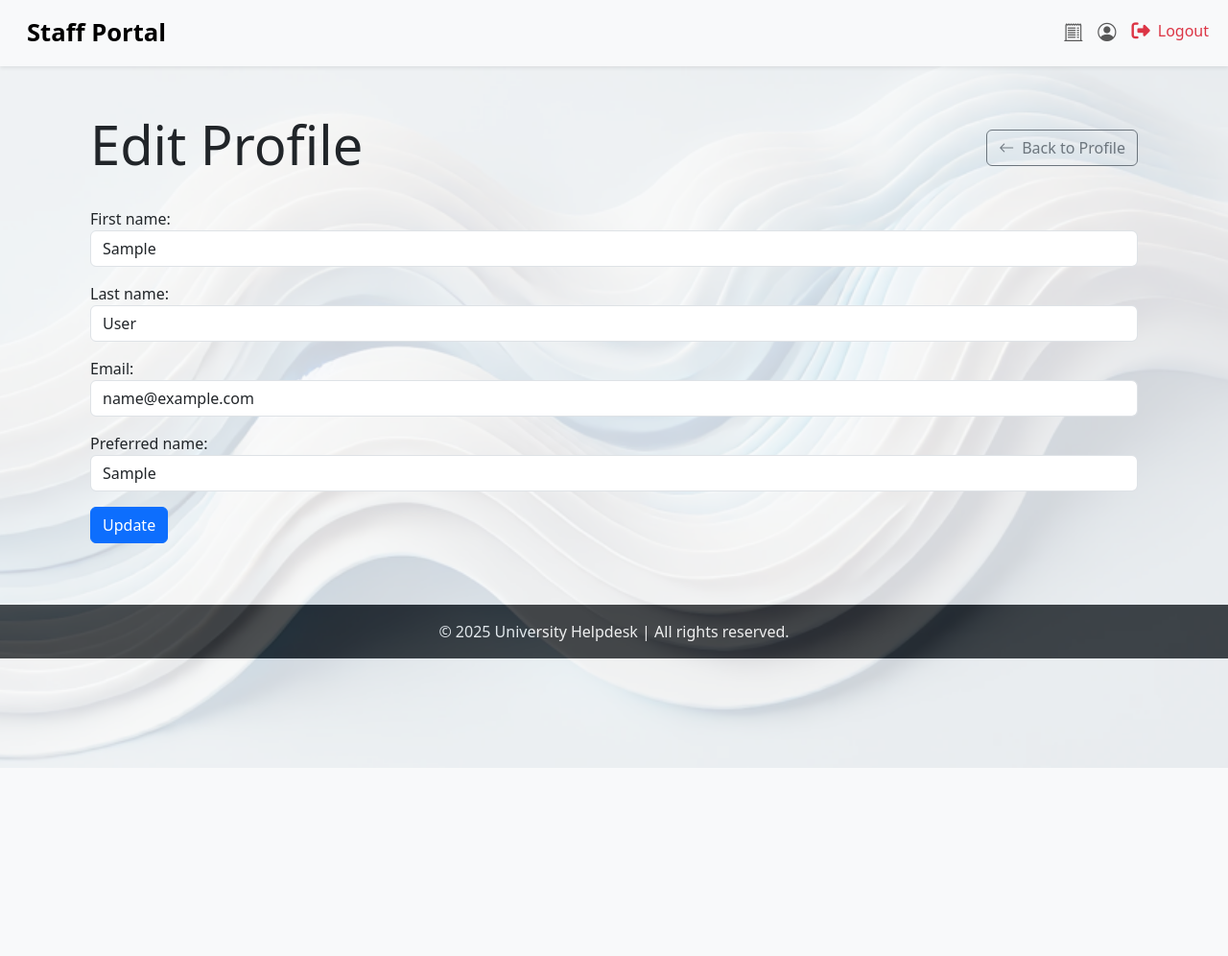
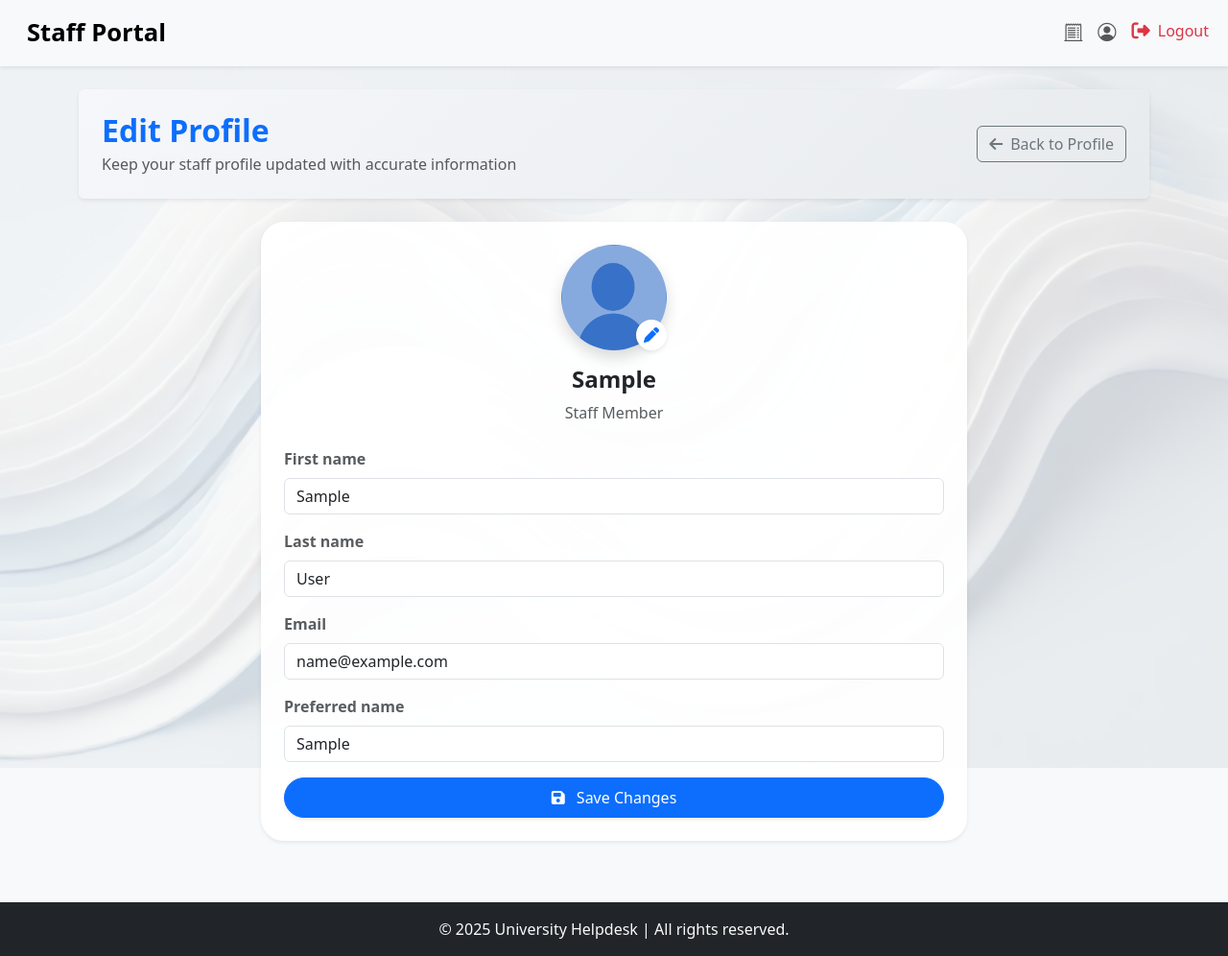
Before and after one commit to doo78/ticketing-system, a Django app: page /staff/staff/profile/edit/ in a window 1280 px wide. Shown: the whole page at 96% size. Before the commit the page ends 800 px from the top, so only its background shows below. Run offline with Django 5.2, Linux system fonts and the light colour scheme; the visitor is signed in with stand-in values (Sample User, id 1); data that the repository does not hold is empty; parts of the project's set-up code (start-up, migrations or seed data) failed here and were passed over.

Commit message:
fixed update staff profile

```diff
--- a/my_library/settings.py
+++ b/my_library/settings.py
@@ -175,6 +175,9 @@ EMAIL_HOST_PASSWORD = MAIN_EMAIL_HOST_PASSWORD
     'password': 'cnwmkjrvikrpktgb'
 },
 """
+CSRF_COOKIE_DOMAIN = '.yourdomain.com'  # For subdomains
+CSRF_COOKIE_PATH = '/'  # Standard path
+
 
 # AWS Configuration
 AWS_REGION = 'eu-west-2'  # Keep only the region
--- a/my_library/urls.py
+++ b/my_library/urls.py
@@ -60,7 +60,6 @@ urlpatterns = [
         path('staff/profile/edit/', StaffUpdateProfileView.as_view(), name='staff_update_profile'),
         path('staff/announcements/', StaffAnnouncementsView.as_view(), name='staff_announcements'),
         path('staff/ticket/<int:ticket_id>/', StaffTicketDetailView.as_view(), name='staff_ticket_detail'),
-
     ])),
 
     #------------------------------------ADMIN URLS------------------------------------#
--- a/ticket/forms.py
+++ b/ticket/forms.py
@@ -54,12 +54,21 @@ class StaffUpdateProfileForm(forms.ModelForm):
 
     def __init__(self, *args, **kwargs):
         super().__init__(*args, **kwargs)
+
         self.fields['department'].choices = Department.get_all_departments_list()
-        for field in self.fields.values():
+
+        for field_name, field in self.fields.items():
             field.widget.attrs['class'] = 'form-control'
 
-        self.fields['department'].initial = self.instance.staff.department.id
-        self.fields['profile_picture'].initial = self.instance.staff.profile_picture
+        if hasattr(self.instance, 'staff') and self.instance.staff and self.instance.staff.department:
+            self.fields['department'].initial = self.instance.staff.department.id
+        else:
+            self.fields['department'].initial = None
+
+        if hasattr(self.instance, 'staff') and self.instance.staff and self.instance.staff.profile_picture:
+            self.fields['profile_picture'].initial = self.instance.staff.profile_picture
+        else:
+            self.fields['profile_picture'].initial = None
 
     def save(self, commit=True):
         """Save user and update the related Staff model."""
--- a/ticket/models.py
+++ b/ticket/models.py
@@ -101,6 +101,7 @@ class Staff(models.Model):
 
     def get_department_display(self):
         return self.department.name if self.department else "Not Assigned"
+
 
 
 class Student(models.Model):
--- a/ticket/templates/staff/update_profile.html
+++ b/ticket/templates/staff/update_profile.html
@@ -1,19 +1,66 @@
 {% extends 'staff/base.html' %}
+{% load static %}
+
+{% block title %}Edit Profile - University Ticketing System{% endblock %}
 
 {% block content %}
-<div class="container mt-5">
-    <!-- Title and Back Button -->
-    <div class="d-flex justify-content-between align-items-center mb-4">
-        <h1 class="display-4">Edit Profile</h1>
-        <a href="{% url 'staff_profile' %}" class="btn btn-outline-secondary">
-            <i class="bi bi-arrow-left me-2"></i>Back to Profile
-        </a>
+<div class="ticket-header p-4 rounded shadow-sm mb-4 text-left"
+     style="border-radius: 1.5rem; background: linear-gradient(135deg, #f5f7fa, #e8ebee);">
+    <div class="d-flex flex-column flex-md-row justify-content-between align-items-center gap-3">
+        <div>
+            <h2 class="mb-1 fw-bold text-primary">Edit Profile</h2>
+            <p class="text-muted mb-0">Keep your staff profile updated with accurate information</p>
+        </div>
+        <div>
+            <a href="{% url 'staff_profile' %}" class="btn btn-outline-secondary">
+                <i class="fas fa-arrow-left me-2"></i>Back to Profile
+            </a>
+        </div>
     </div>
+</div>
 
-    <form action="{% url 'staff_update_profile' %}" method="post" enctype="multipart/form-data">
-        {% csrf_token %}
-        {{ form.as_p }}
-        <input type="submit" value="Update" class="btn btn-primary">
-    </form>
+<div class="row justify-content-center">
+    <div class="col-lg-8">
+        <div class="card border-0 shadow-sm p-4"
+             style="border-radius: 1.5rem; background: rgba(255, 255, 255, 0.95);">
+            <div class="text-center mb-4">
+                <div class="position-relative d-inline-block">
+                    <img src="{% if request.user.staff.profile_picture %}{{ request.user.staff.profile_picture.url }}{% else %}{% static 'images/default-profile.png' %}{% endif %}"
+                         alt="Profile Picture" class="rounded-circle shadow" width="110" height="110">
+                    <div class="position-absolute bottom-0 end-0">
+                        <i class="fas fa-pen text-primary bg-white rounded-circle p-2 shadow-sm"
+                           style="cursor: pointer;"></i>
+                    </div>
+                </div>
+                <h4 class="mt-3 fw-semibold">{{ request.user.preferred_name|default:request.user.first_name }}</h4>
+                <p class="text-muted mb-0">Staff Member</p>
+            </div>
+
+            <form action="{% url 'staff_update_profile' %}" method="post" enctype="multipart/form-data">
+                {% csrf_token %}
+
+                {% for field in form.visible_fields %}
+                    <div class="mb-3">
+                        <label for="{{ field.id_for_label }}" class="form-label fw-semibold text-muted">
+                            {{ field.label }}
+                        </label>
+                        {{ field }}
+                        {% if field.help_text %}
+                            <small class="form-text text-muted">{{ field.help_text }}</small>
+                        {% endif %}
+                        {% for error in field.errors %}
+                            <div class="text-danger small">{{ error }}</div>
+                        {% endfor %}
+                    </div>
+                {% endfor %}
+
+                <div class="d-grid">
+                    <button type="submit" class="btn btn-primary rounded-pill shadow-sm py-2">
+                        <i class="fas fa-save me-2"></i> Save Changes
+                    </button>
+                </div>
+            </form>
+        </div>
+    </div>
 </div>
 {% endblock %}
--- a/ticket/views.py
+++ b/ticket/views.py
@@ -227,6 +227,7 @@ def student_dashboard(request):
 #------------------------------------STAFF SECTION------------------------------------#
 
 class StaffDashboardView(LoginRequiredMixin, StaffRequiredMixin, View):
+
     """
     Loads and processes all the details for staff dashboard
     """
@@ -541,8 +542,8 @@ class StaffProfileView(LoginRequiredMixin, AdminOrStaffRequiredMixin, View):
     def get(self, request):
         if request.user.role == 'staff':
             staff_member = request.user.staff
-            department_display = staff_member.get_department_display()
             assigned_tickets = Ticket.objects.filter(assigned_staff=staff_member)
+            department_display = request.user.staff.get_department_display() if request.user.staff.department else "Not Assigned"
 
             open_tickets = assigned_tickets.filter(status="open").count()
             pending_tickets = assigned_tickets.filter(status="pending").count()
```
